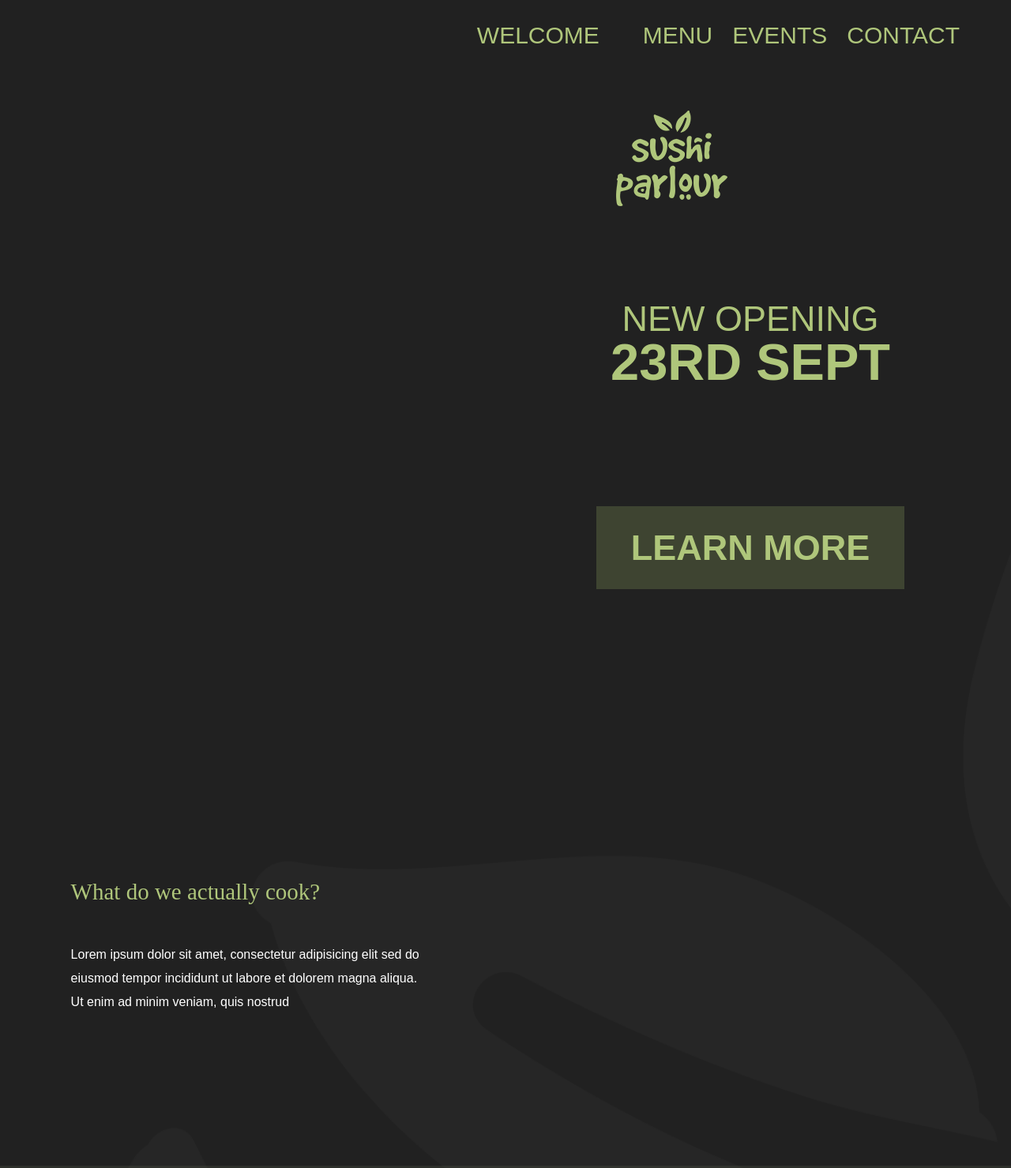
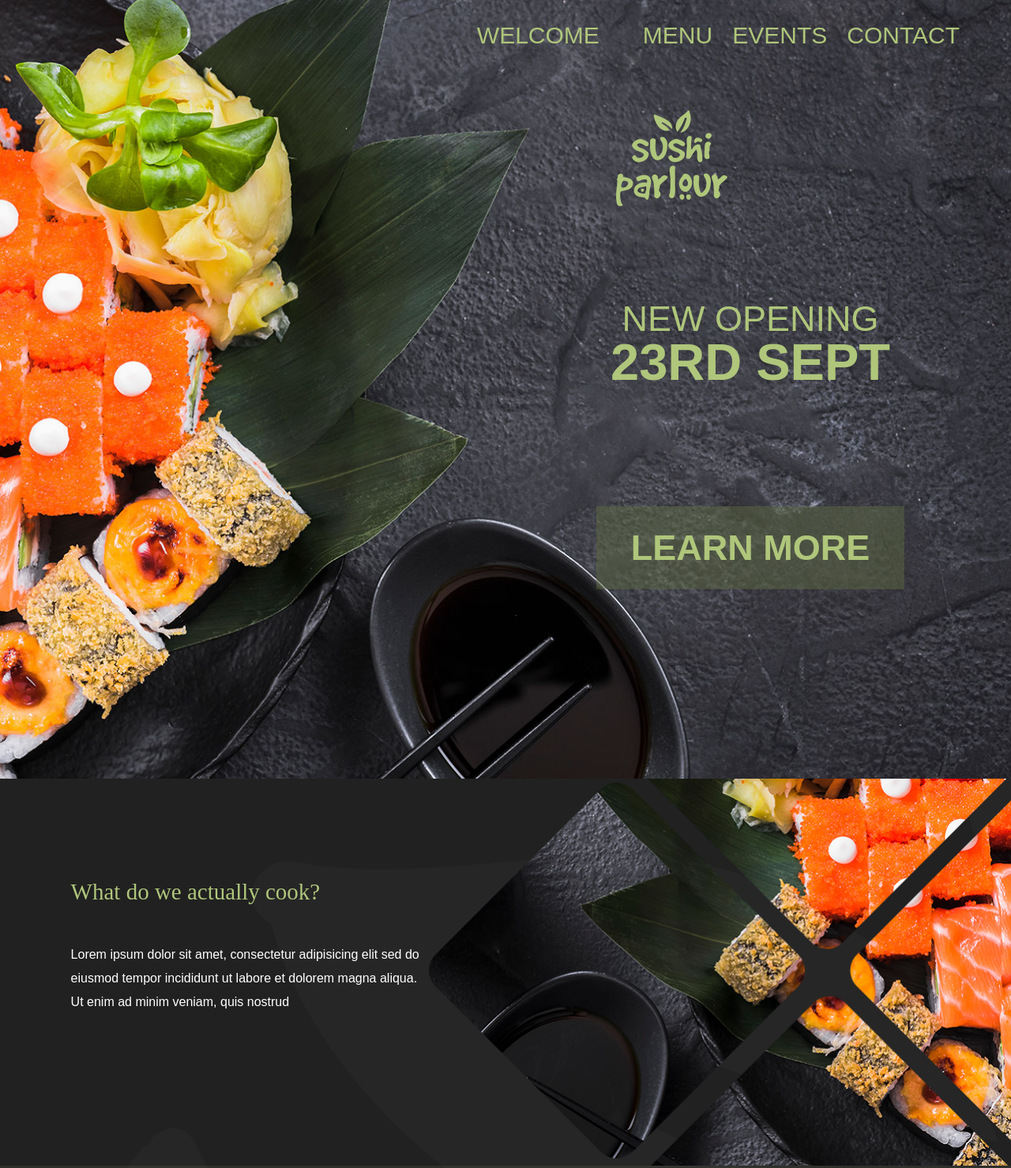
Before and after one commit to marikalazorsky/sushi-parlour, a website: page src/index.html in a window 1280 px wide. Shown: the top 1479 px of the page at 79% size. Drawn offline with nearby package versions, Linux system fonts and the light colour scheme; files that its build step writes are made by us from their sources; files whose address does not match are found by name; a web font is replaced by a local one.

Commit message:
image path edited

```diff
--- a/src/sass/_core.scss
+++ b/src/sass/_core.scss
@@ -6,7 +6,7 @@
 
 body {
   font-family: "Montserrat", sans-serif;
-  background: url("/img/bg.png") center center no-repeat;
+  background: url("../img/bg.png") center center no-repeat;
   background-size: cover;
   box-sizing: border-box;
   font-size: 16px;
@@ -44,7 +44,10 @@ h1 {
 }
 
 @media (max-width: 768px) {
-  #header, #menu, #events, #contact {
+  #header,
+  #menu,
+  #events,
+  #contact {
     padding-top: 50px;
     margin-top: -50px;
   }
--- a/src/sass/blocks/block2.scss
+++ b/src/sass/blocks/block2.scss
@@ -4,7 +4,7 @@
   display: flex;
 
   .block2__wrap {
-    background: url("../../img/Group 2/header-bottom.png") no-repeat;
+    background: url("../img/Group 2/header-bottom.png") no-repeat;
     background-size: auto 100%;
     background-position: right;
     box-sizing: border-box;
--- a/src/sass/blocks/block6.scss
+++ b/src/sass/blocks/block6.scss
@@ -1,5 +1,5 @@
 .block6 {
-  background: url("../../img/Group 6/menu.jpg") center center no-repeat;
+  background: url("../img/Group 6/menu.jpg") center center no-repeat;
   background-size: cover;
   box-sizing: border-box;
   display: flex;
--- a/src/sass/blocks/header.scss
+++ b/src/sass/blocks/header.scss
@@ -1,5 +1,5 @@
 .header {
-  background: url("../../img/Group 1/header-top.jpg") center center no-repeat;
+  background: url("../img/Group 1/header-top.jpg") center center no-repeat;
   background-size: cover;
   box-sizing: border-box;
 
```
Also changed, not shown: build/css/style.css, build/css/style.min.css, 1 other file.
